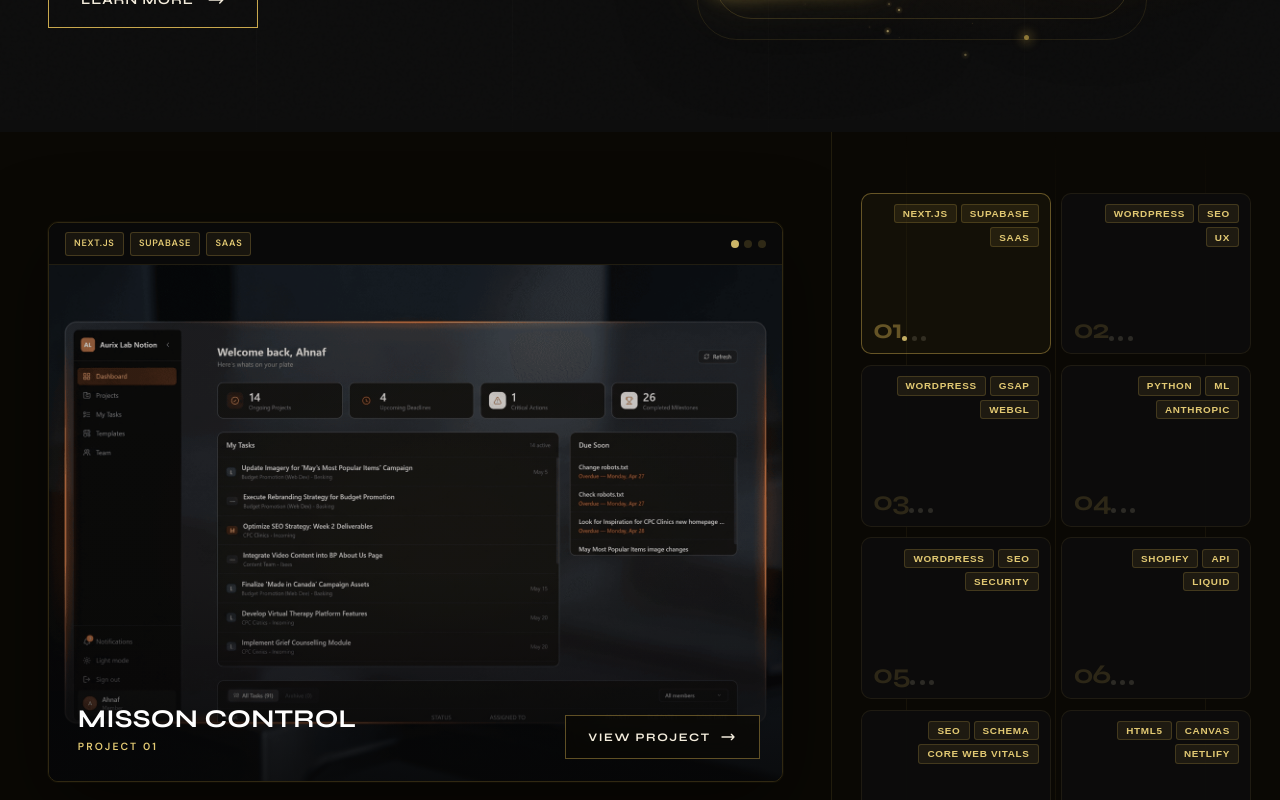
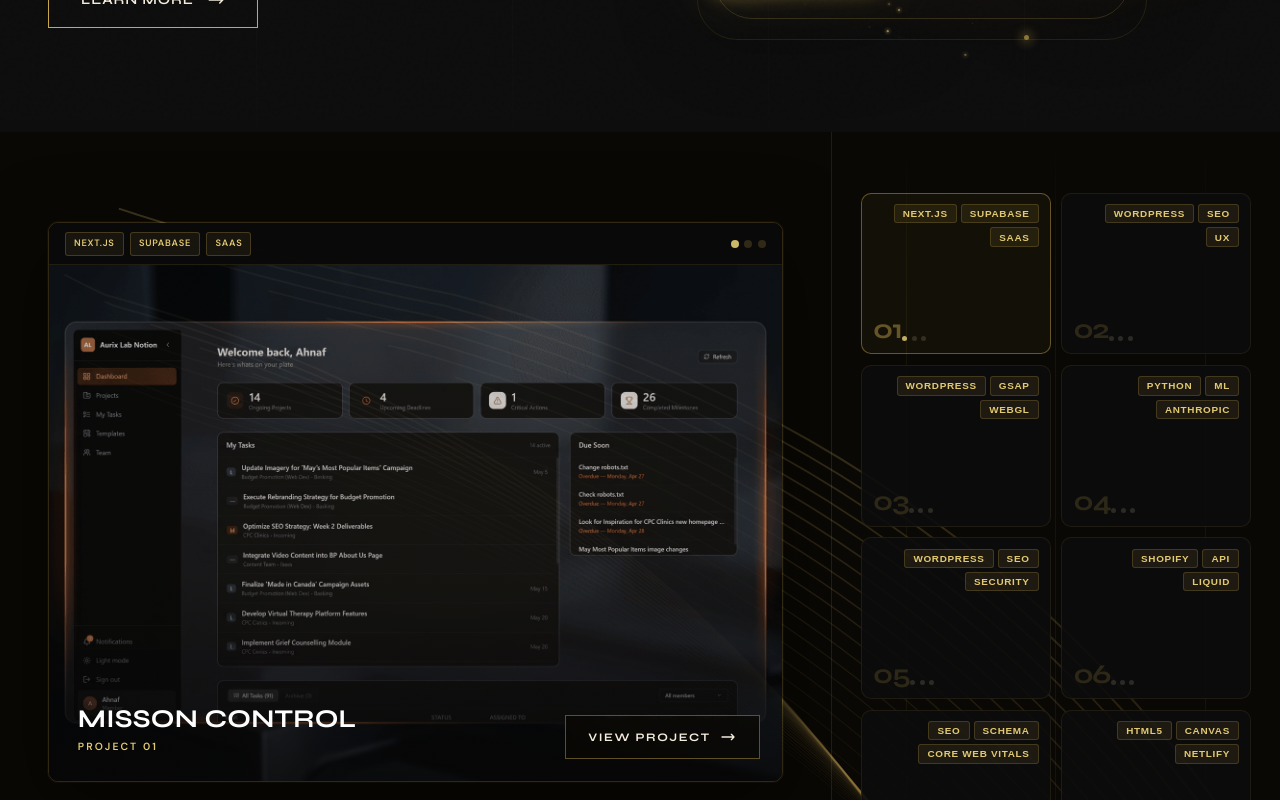
Before and after one commit to AhnafH17/Portfolio-Website, a Next.js app: page / in a window 1280 px wide. Shown: the part 680-1480 px from the top of the page. Built offline with nearby package versions, Linux system fonts and the light colour scheme; grey boxes are pictures that could not be loaded.

Commit message:
Showcase: fix background paths viewBox offset to 200 (upward)

```diff
--- a/components/BackgroundPaths.tsx
+++ b/components/BackgroundPaths.tsx
@@ -18,7 +18,7 @@ function FloatingPaths({ position, count = 36 }: { position: number; count?: num
 
   return (
     <div className="sc-bg-paths">
-      <svg className="sc-bg-svg" viewBox="0 -280 696 316" fill="none">
+      <svg className="sc-bg-svg" viewBox="0 200 696 316" fill="none">
         {paths.map((path) => (
           <motion.path
             key={path.id}
```
